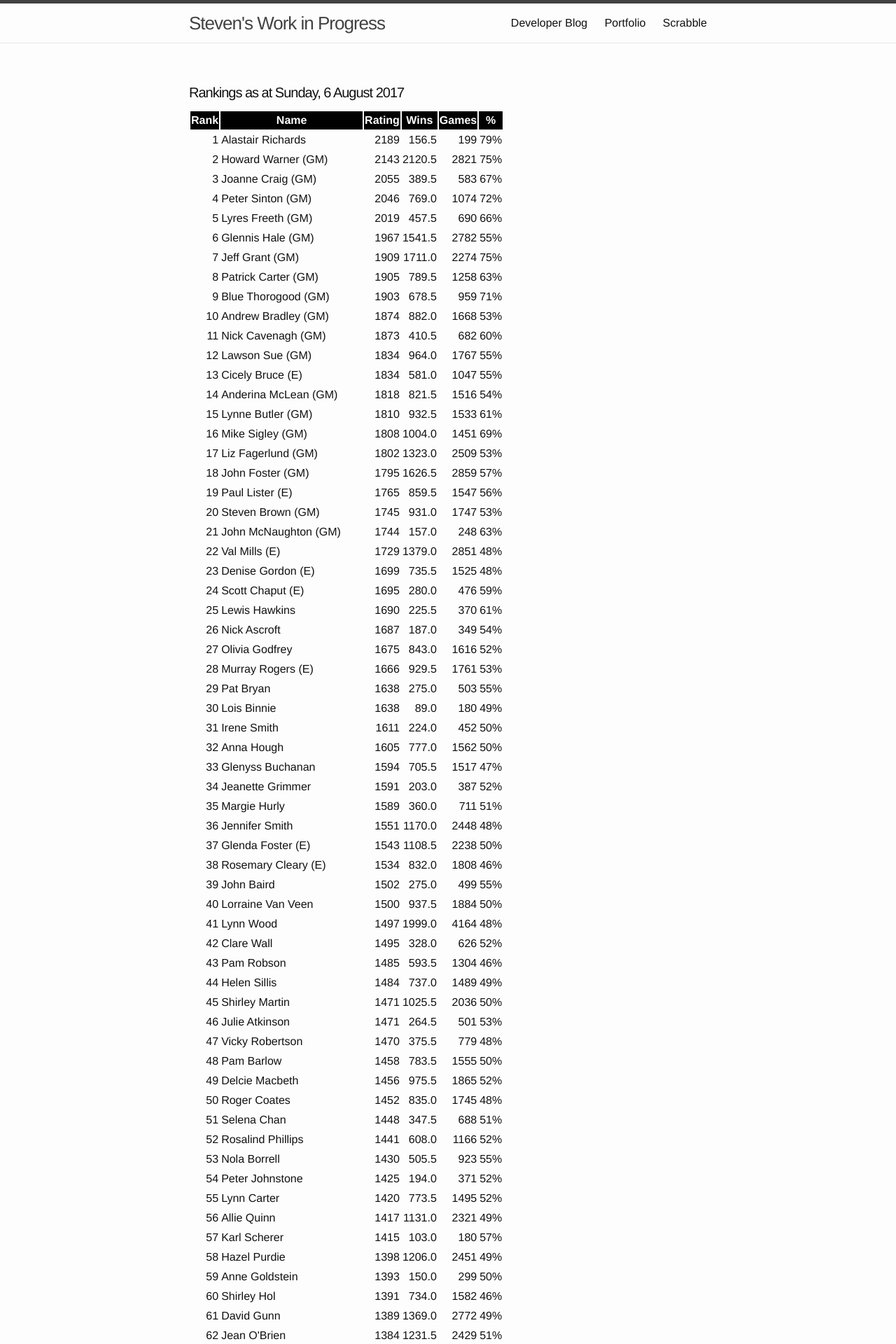
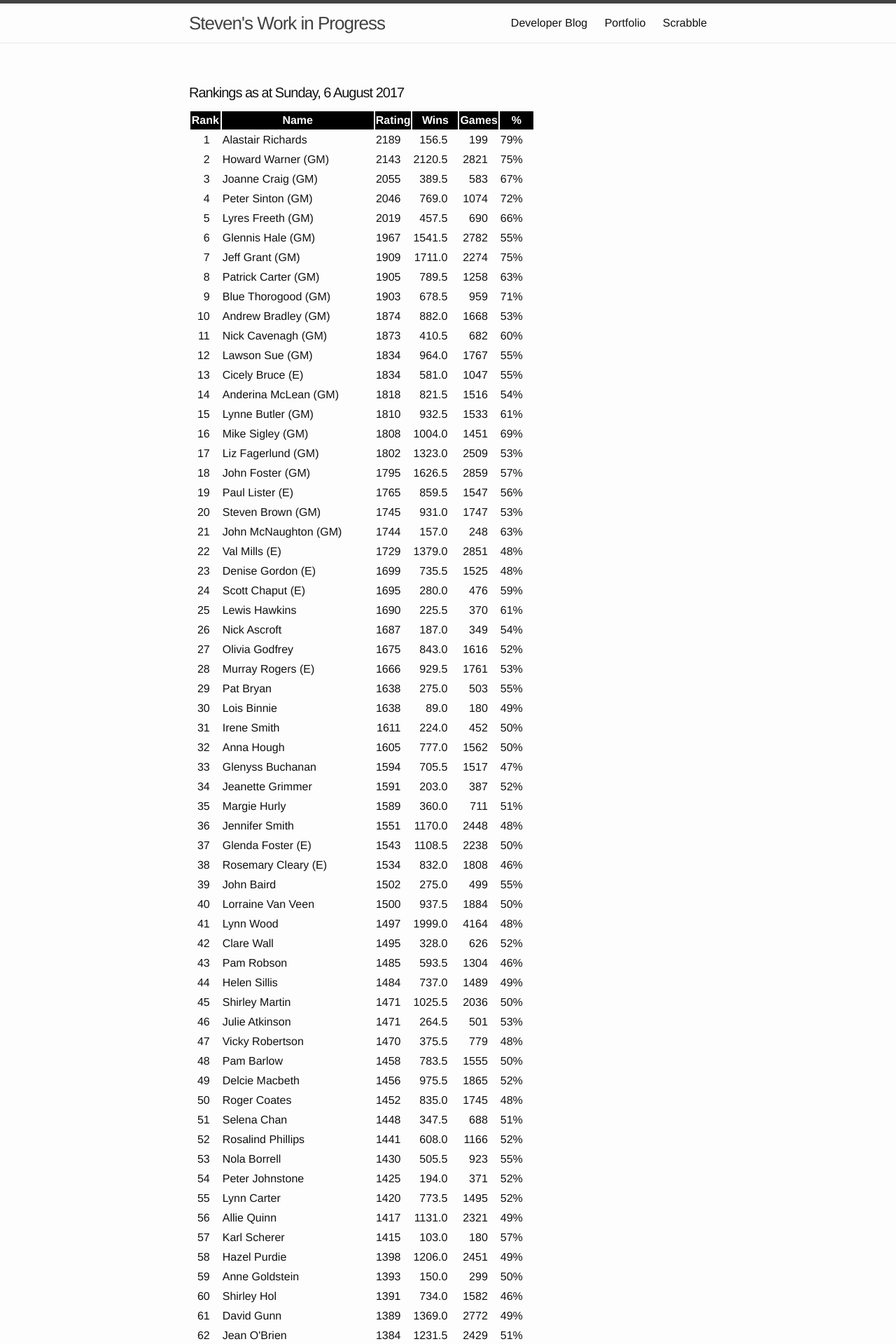
Before and after one commit to stevenb-nz/stevenb-nz.github.io, a Jekyll site: the page built from _pages/rankings.md, in a window 1280 px wide. Shown: the top 1920 px of the page at 70% size. Built offline with Jekyll 4.4.1, drawn with Linux system fonts in a browser that asks for light colours.

Commit message:
final css

```diff
--- a/_pages/rankings.md
+++ b/_pages/rankings.md
@@ -10,6 +10,6 @@ permalink: /scrabble/rankings/
 <table>
   <tr><th>Rank</th><th>Name</th><th>Rating</th><th>Wins</th><th>Games</th><th>%</th></tr>
   {% for l in list %}
-    <tr><td align='right'>{{ l.Ranking }}</td><td>{{ l.Name }} {{ l.LifetimeAward }}</td><td align='right'>{{ l.Rating }}</td><td align='right'>{{ l.Wins }}</td><td align='right'>{{ l.Games }}</td><td align='right'>{{ l.PercentText }}</td></tr>
+    <tr><td class="ranking">{{ l.Ranking }}</td><td class="name">{{ l.Name }} {{ l.LifetimeAward }}</td><td class="rating">{{ l.Rating }}</td><td class="wins">{{ l.Wins }}</td><td class="games">{{ l.Games }}</td><td class="percent">{{ l.PercentText }}</td></tr>
   {% endfor %}
 </table>
--- a/_sass/_layout.scss
+++ b/_sass/_layout.scss
@@ -209,8 +209,11 @@ th {
     color: white;
 }
 
+td {padding-right: 15px}
+
 tr:hover {background-color: #e5e5e5}
 
+.ranking, .rating, .seeding, .wins, .games, .percent {text-align: right}
 
 /**
  * Posts
```
Also changed, not shown: _pages/allratings.md (+1 -1 lines), _pages/ratingsbyname.md (+1 -1 lines), _pages/ratingsbyrating.md (+1 -1 lines).
